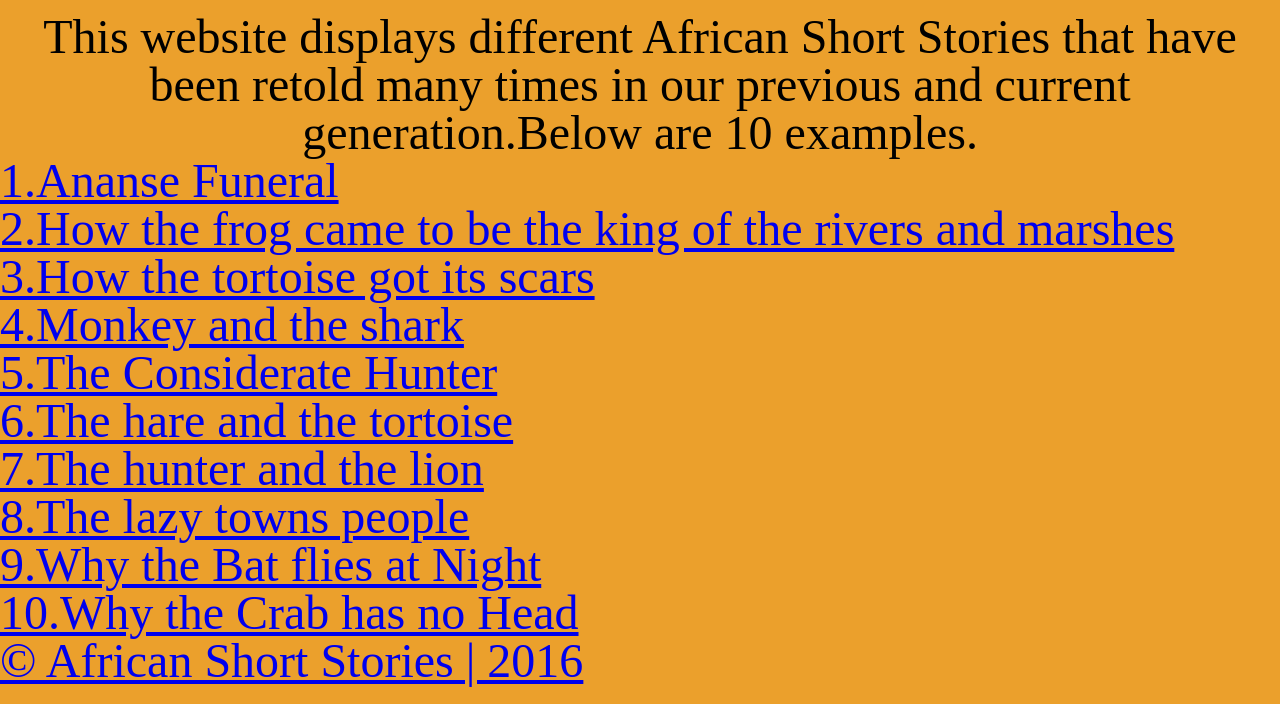
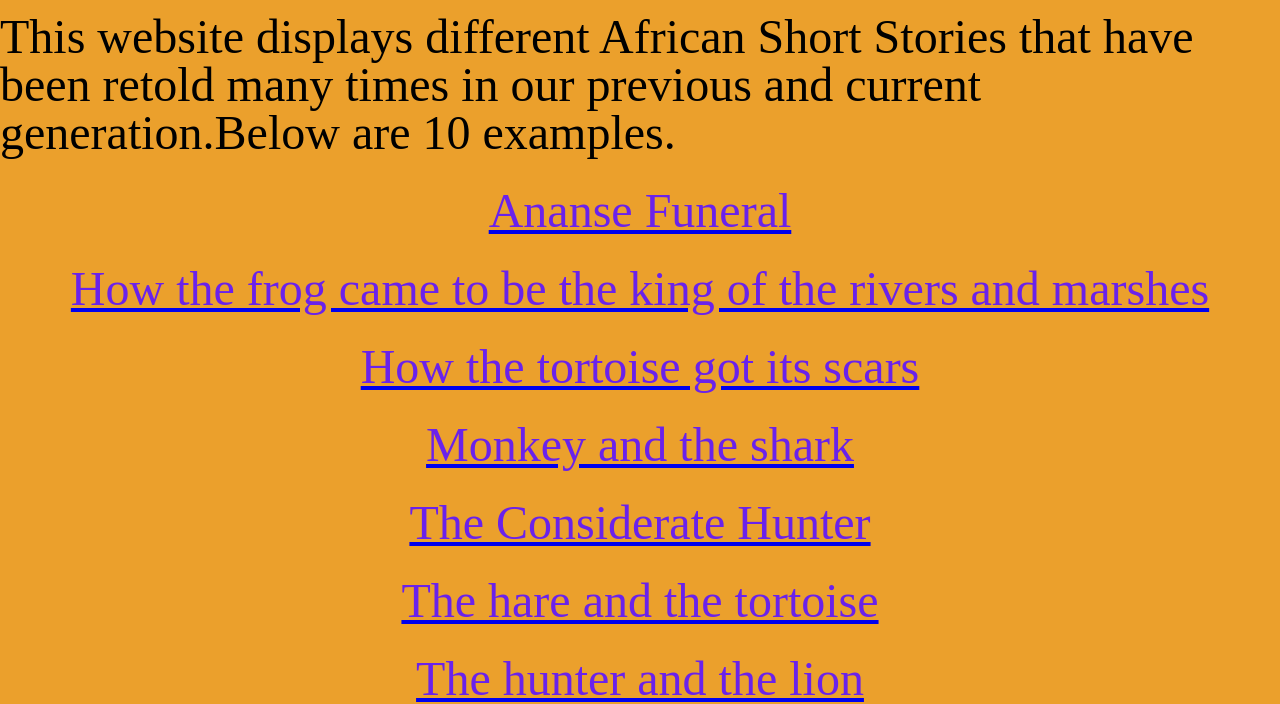
Before and after one commit to vamuigua/An-African-short-stories-website, a plain HTML site: page index.html in a window 1280 px wide. Shown: the part 107-811 px from the top of the page. Drawn offline with Linux system fonts and the light colour scheme.

Commit message:
background and color

```diff
--- a/Ananse Funeral.html
+++ b/Ananse Funeral.html
@@ -1,63 +1,54 @@
-In the time that all animals still lived together, there once lived a spider called Ananse. He lived in a village with his relatives and all kinds of other animals: hyena, porcupine, squirrel, guineafowl, the chameleon, the warthog and many, many more.
-
+<!DOCTYPE html>
+<html>
+<head>
+  <meta charset="utf-8">
+  <title>African Short Stories</title>
+  <link rel="stylesheet" href="stylesheet.css">
+  <link href='https://fonts.googleapis.com/css?family=Roboto+Condensed|Poiret+One' rel='stylesheet' type='text/css'>
+</head>
+<body>
+  <!--HEADER-->
+  <header class=first-head>
+  <h1>AFRICAN SHORT STORIES</h1>
+  </header>
+  <div>
+<h5>Ananse Funeral</h5>
+<p>In the time that all animals still lived together, there once lived a spider called Ananse. He lived in a village with his relatives and all kinds of other animals: hyena, porcupine, squirrel, guineafowl, the chameleon, the warthog and many, many more.
 Ananse was one of the village elders, and one day he summoned all his friends and relations to discuss how they could all do more to help each other. Since they were all farmers, they decided it would be a good idea if they would all go to help one individual each day to plough, weed, harvest, whatever needed doing in the fields or around the house. For example, on Monday, they would start at Ananse uncles farm to help, on Tuesday it would be his grandfather and on Wednesday it would be his nephews turn. Ananse put himself in charge of this program and he saw to it that everyone joined in and helped out. After a month or so or so, he was having a quiet sit down in front of his house, and he started thinking.
-
 “You know, he said to himself, I think I can see a way to benefit from this arrangement. I could pretend to be really ill, so I cant help out with the others, and by the time Im well again, all the work on my farm will be done!”
-
 So the next morning, Ananse stayed in his bed, and when his nephew came to call on him told him:Oo oo yoo, my dear nephew, this body of mine is really sick today, Im afraid I can’t join you today. Ananses nephew told the others that his uncle was sick. They were all very concerned, and decided that the next day, they would all go and help out at Ananses farm. This went on for several weeks, and Ananses condition got no better.
-
 One or two people started to whisper: Its all very well us helping out on Ananses farm, when is he going to give us a hand?Ananse heard the complaints, and realized that he wouldnt be able to pretend for much longer. He decided he would have to do something to make everybody believe that he was really very sick. The next day he called some of his relatives together and said to them:This illness of mine has been going on for some time, and it doesnt look as if Im getting any better. In fact I feel worse every day. In fact I think Im going to die. Some of his relatives protested, No, no, uncle, you won’t die! No, no, my brother, I will call on the medicine man and get you some herbs.
-
 But Ananse told them he was getting weaker all the time, and started making his funeral arrangements.
-
 When I die, he said, you should bury me on my brother Kwamis farm. I have always loved his yams, and I would like to be buried next to them.
-
 Kwami agreed that his brother could be buried there; after all it’s very difficult not to grant a dying man his last wish. Ananse continued giving his instructions: they should dig a nice big hole, and line the walls with cloth, so that his spirit would be comfortable. They should put pots and pans and cooking utensils in the grave, so that his spirit would be able to prepare food for himself. Ananses relations set to work digging the grave, while Ananse himself pretended that his condition was getting worse all the time.
-
 Soon he learnt that the grave was finished, so the next time he saw someone approaching his house, he pretended to be dead. They tried to wake him, but Ananse wouldnt wake up, so they decided that he must indeed be dead. The next day they took his body and laid it in the grave, which had indeed been prepared they way Ananse had instructed. There were pots and pans and cooking utensils. That same night, Ananse climbed out of the grave and started collecting yams from the field, which he hid in his tomb. He cooked some of them. He made fufu with some of them. When daylight approached, Ananse hid in his tomb and slept. The next night he collected more yams, and feasted again. This carried on for one month. Eventually Kwami noticed that somebody had been stealing his yams. He thought long and hard, who could have done this to him? Normally he would have suspected Ananse, because he knew what his cunning brother was like, but he was dead, and he just couldnt think who else could be doing this to him.
-
 Kwami decided to set a trap. He went to see the carpenter, and got some sturdy wooden poles, which he took back to his farm, where he poured tar all over them, and placed them strategically around his field, like scarecrows. Except these scarecrows werent meant scare, but to trap.
-
-Kwami was sure that the thief, whoever he was, would either touch one of the poles, and get tar all over himself, or leave a mark of some kind by which he could be identified.
-
+Kwami was sure that the thief, whoever he was, would either touch one of the poles, and get tar all over himself, or leave a mark of some kind by which he could be identified
 That night when Ananse came out of his tomb to help himself to a few more of his brother’s yams he immediately spotted a figure standing in the middle of the field.
-
 Oh Oh, he thought, somebodys watching me!
-
 But he noticed the figure just stood there, not moving at all. His curiosity got the better of him, and he slowly crept up to the figure. As the pole didnt stand very tall, Ananse figured it must be a young boy. He decided to play a trick on the child, he crept up to it, and said to it: Ive just seen your mother out looking for you. She said you have to come home to have your dinner.
-
 But there was no reaction from the scarecrow.
-
 Ananse repeated: “Your mother has been looking for you! Your dinner is waiting for you!”
-
 But there was still no reaction. Ananse got quite annoyed at the childs insolence. Look, Im talking to you, you vagabond! Why dont you answer me?
-
 Still no reply, and Ananse got even more annoyed. Do you want me to give you a slap? Very well, Ill slap you, and then we’ll see what happens. With that Ananse gave the scarecrow a big slap, and his hand got stuck in the tar. He pulled, but he couldnt get loose.
-
 Let go of me, you rascal, he shouted. Let go of this hand!
-
 He screamed at the wooden pole to let go of his hand, “Let go of me or I’ll slap you again!”, and he slapped with his free hand. And immediately that one got stuck in the tar as well. Ananse got more and more agitated and angry.
-
 Ill give you a good kicking, if you dont let go of me! He kicked the scarecrow with his left foot, and that got stuck. He kicked again with his right foot, and that got stuck as well. Ananse was now well and truly stuck to the scarecrow, he tried pulling as hard as he could, but there was no way he was going to pull himself free. In the end he was so exhausted he had to give up, and cried himself to sleep.
-
 As soon as the sun was up, Ananses brother Kwami came strolling into his field, eager to see if his plan had worked. He looked around carefully and saw that no more of his yams had been stolen, so that part of the plan had worked. Smiling to himself, he went round to inspect the tarred poles, when lo and behold he saw the figure of a spider attached to it. As he hurried closer he recognized his brother, Ananse.
-
 Kwami exclaimed: Ananse! Ananse! What are you doing here, you are supposed to be dead!
-
 Coolly, Ananse replied: Ananse is indeed dead, it is his ghost you are looking at!
-
 You may have gathered by now that Kwami was rather naïve, and he was also very superstitious, so when he heard these words, he really believed this was a ghost addressing him. He became very scared and ran away! He ran straight back to the village, calling out to everybody he passed: Ananse’s ghost! I’ve just seen Ananses ghost! People gathered round him, wanting to know more. Kwami told them he'd seen Ananse’s ghost, stuck to a pole he’d put up on his farm. Of course the villagers all wanted to see this, so they all started running to Kwami’s farm. There they saw for themselves the figure of Ananse still glued to the pole.
-
 What are you doing here, they asked, Youre supposed to be dead. We buried you not so long ago!”
-
 “You’re looking at my ghost!” wailed Ananse, who by now was getting very uncomfortable. The villagers too were scared, and they were about to run away, when Ananse cried out: “Stop, stop! Why are you running away? I’m your relation, aren’t I? There’s no need to be so scared! And anyway, I need your help! I need help!”
-
 One of the braver men came a little closer, and asked: “What kind of help do you need, Ananse brother?”
-
 Ananse replied: “I’m stuck to this tarred pole, can’t you see? I need help to pull me free!”
-
 Two or three of them worked up enough courage to approach, and started pulling at him. Ananse was giving them instructions: “Pull here, a little more on this side, a little harder here!”
-
 But one of the villagers who’d been pulling at Ananse’s leg, stood back and scratched his head. “Wait a minute, he said. This is not a ghost! This is the real Ananse. He’s not dead at all!”
-
-They all stopped pulling and heaving. “Yea, said another, how can a ghost be instructing us to pull here and pull there?” They started hitting him with sticks, throwing mud at him and raining insults on him. After a while Kwami took pity on his brother, and asked them to stop. They pulled him loose, and told him to leave the village, and never to show his face again. After Ananse was banned all his family members were so ashamed that they too decided to leave the village, and that’s to this day, whenever you see a spider it is always trying to hide somewhere, in a crack in the floor or a dark corner, because it is still ashamed of what its ancestor Ananse got up to.
+They all stopped pulling and heaving. “Yea, said another, how can a ghost be instructing us to pull here and pull there?” They started hitting him with sticks, throwing mud at him and raining insults on him. After a while Kwami took pity on his brother, and asked them to stop. They pulled him loose, and told him to leave the village, and never to show his face again. After Ananse was banned all his family members were so ashamed that they too decided to leave the village, and that’s to this day, whenever you see a spider it is always trying to hide somewhere, in a crack in the floor or a dark corner, because it is still ashamed of what its ancestor Ananse got up to.</p>
+</div>
+</body>
+<!--Footer-->
+<footer>
+<small>&copy; African Short Stories,2016</small>
+</footer>
+</html>
--- a/index.html
+++ b/index.html
@@ -13,36 +13,46 @@
 <h1>AFRICAN SHORT STORIES</h1>
 </header>
 
-<!--MAIN content-->
+<!--content-->
 <section>
   <p>This website displays different African Short Stories that have been retold many times in our previous and current generation.Below are 10 examples.</p>
 </section>
 <!--Stories Header-->
-<section>
+<div>
   <a href="Ananse Funeral.html">
-    <h5>1.Ananse Funeral</h5>
+    <h5>Ananse Funeral</h5>
+  </a>
     <a href="How the frog came to be the king of the rivers and marshes.html">
-      <h5>2.How the frog came to be the king of the rivers and marshes</h5>
+      <h5>How the frog came to be the king of the rivers and marshes</h5>
+    </a>
       <a href="How the tortoise got its scars.html">
-        <h5>3.How the tortoise got its scars</h5>
+        <h5>How the tortoise got its scars</h5>
+      </a>
         <a href="Monkey and the shark.html">
-          <h5>4.Monkey and the shark </h5>
+          <h5>Monkey and the shark </h5>
+        </a>
           <a href="The Considerate Hunter.html">
-            <h5>5.The Considerate Hunter</h5>
+            <h5>The Considerate Hunter</h5>
+          </a>
             <a href="The hare and the tortoise.html">
-              <h5>6.The hare and the tortoise</h5>
+              <h5>The hare and the tortoise</h5>
+            </a>
               <a href="The hunter and the lion.html">
-                <h5>7.The hunter and the lion</h5>
+                <h5>The hunter and the lion</h5>
+              </a>
                 <a href="The lazy towns people.html">
-                  <h5>8.The lazy towns people</h5>
+                  <h5>The lazy towns people</h5>
+                </a>
                   <a href="Why the Bat flies at Night.html">
-                    <h5>9.Why the Bat flies at Night</h5>
+                    <h5>Why the Bat flies at Night</h5>
+                  </a>
                     <a href="Why the Crab has no Head.html">
-                      <h5>10.Why the Crab has no Head</h5>
-                    </section>
+                      <h5>Why the Crab has no Head</h5>
+                    </a>
+                    </div>
                   </body>
 <!--Footer-->
 <footer>
- <small>&copy; African Short Stories | 2016</small>
+ <small>&copy; African Short Stories,2016</small>
 </footer>
 </html>
--- a/stylesheet.css
+++ b/stylesheet.css
@@ -50,7 +50,7 @@ table {
 body {
   font-family: 'Tangerine', serif;
   font-size: 48px;
-  background-color:#EBA02C
+  background-color:#EBA02C;
 }
 
 /*HEADER*/
@@ -65,8 +65,37 @@ h1{
   padding-bottom: 20px;
 }
 
+/*content*/
 section p{
+  margin-bottom: 30px;
   color: #6A22EB
-  padding-bottom: 20px;
   text-align: center;
 }
+/*stories header*/
+div h5{
+  padding-bottom:30px;
+  color: #6A22EB
+}
+
+/*FOOTER*/
+footer small{
+  font-size: 30px;
+  padding-top: 50px;
+  text-align: center;
+  color: #1213AD
+}
+
+/*Stories outline*/
+div{
+  background-color: #EBA02C;
+}
+
+div h5{
+  text-align:center;
+}
+
+div p{
+  padding-bottom::50px;
+  text-align:justify;
+  font-size: 20px;
+}
```
